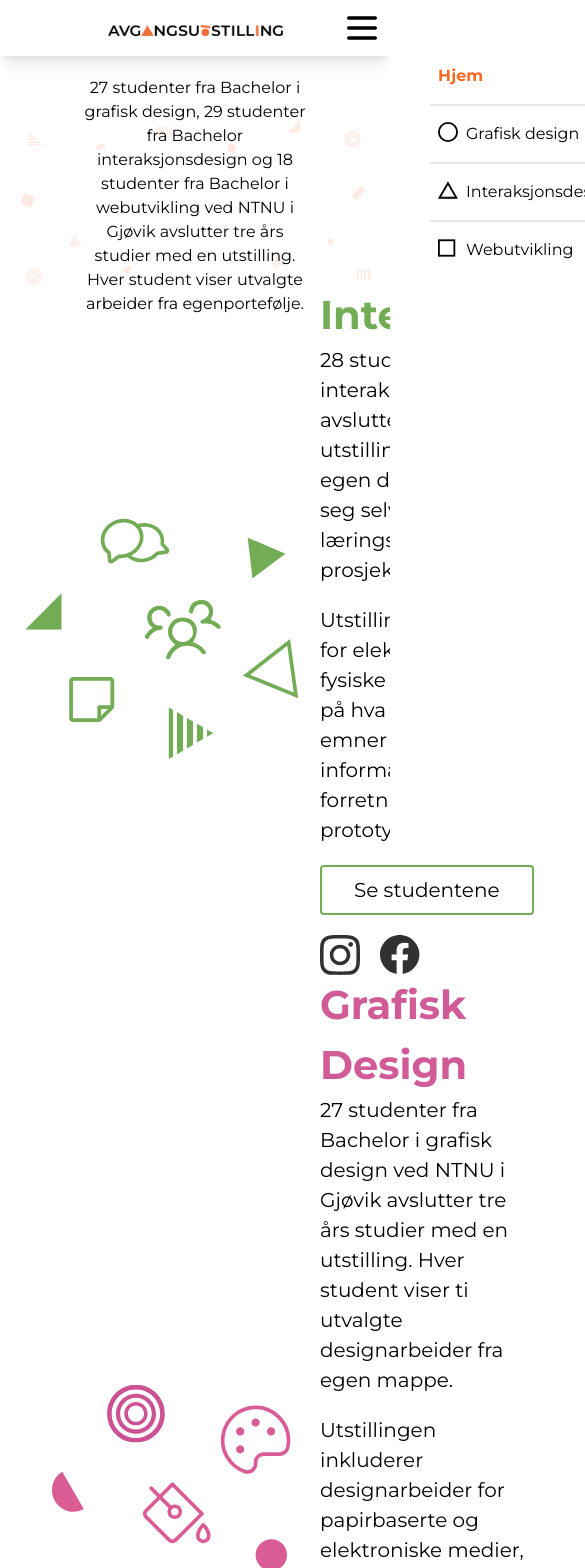
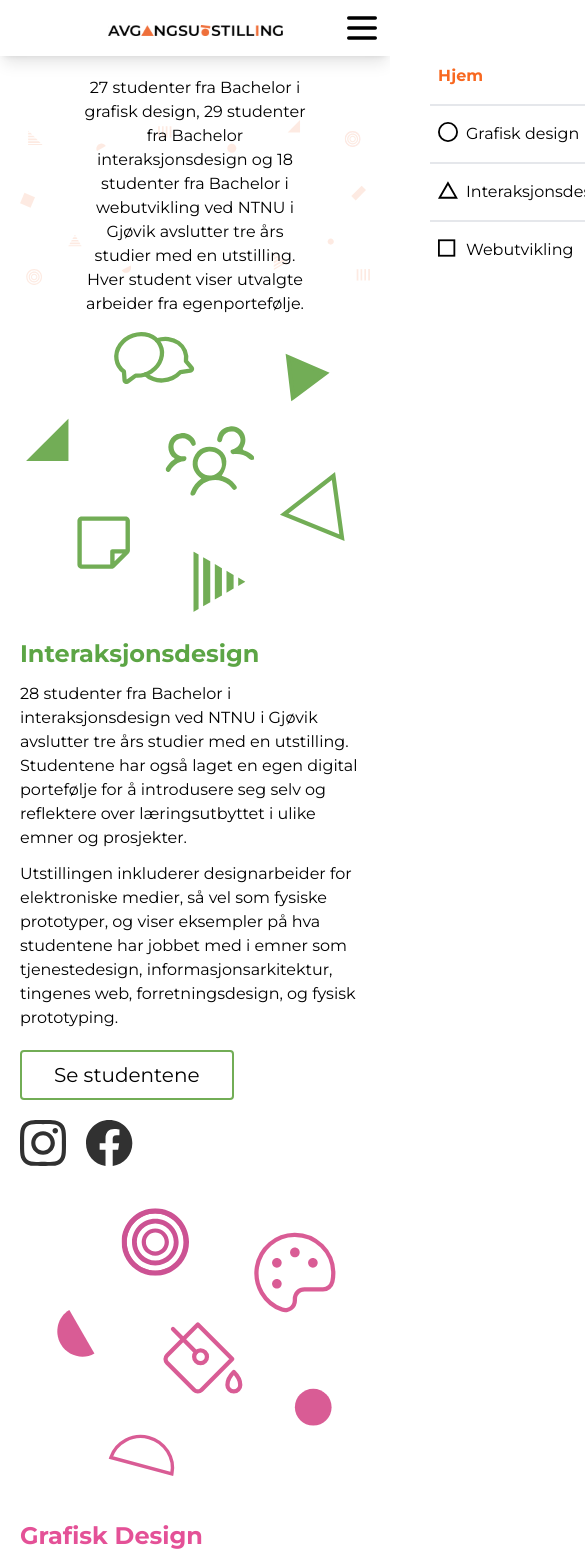
Before and after one commit to ntnu-design/ntnu-avgangsutstilling-2023, a Next.js app: page / in a window 390 px wide. Shown: the top 1568 px of the page, 585 px wide, since content can reach past the window. Built offline with nearby package versions, Linux system fonts and the light colour scheme.

Commit message:
responsive homecontent

```diff
--- a/components/studyprograminfo.tsx
+++ b/components/studyprograminfo.tsx
@@ -2,22 +2,22 @@ import Link from "next/link";
 import Image from "next/image";
 
 
-function StudyprogramInfo({ studydirection, imagestyle, imagelocation, imagealt, size, pheadstyle, studyprogram, studyprogramtext, studyprogramtext2, studybuttonstyle, page, instapage, iconalt, facebookpage, iconalt2 }) {
+function StudyprogramInfo({ studydirection, imagelocation, imagealt, pheadstyle, studyprogram, studyprogramtext, studyprogramtext2, studybuttonstyle, page, instapage, iconalt, facebookpage, iconalt2 }) {
     return (
-        <div className={studydirection}>
+        <div className={`${studydirection} mt-5`}>
             <Image
-                className={imagestyle}
                 src={imagelocation}
                 alt={imagealt}
-                width={size}
-                height={size}
+                width={0}
+                height={0}
+                style={{width: "auto", height: "auto"}}
             />
-            <div className="md:w-1/2 smd:pr-[0px] md:pr-[50px]">
-                <p className={pheadstyle}>
+            <div className="md:w-1/2 pr-[0px] md:pr-[50px] mt-5">
+                <h2 className={`${pheadstyle} mb-3`}>
                     {studyprogram}
-                </p>
-                <p className="smd:text-[15px] text-[20px]">{studyprogramtext}</p>
-                <p className="mt-5 smd:text-[15px] text-[20px]">{studyprogramtext2}</p>
+                </h2>
+                <p className="text-md sm:text-lg">{studyprogramtext}</p>
+                <p className="text-md sm:text-lg mt-3">{studyprogramtext2}</p>
                 <button className={studybuttonstyle}><Link href={page}><p className="text-[20px]">Se studentene</p></Link></button>
                 <div className="flex flex-row">
                 <Link href={`${instapage}`}>
@@ -25,8 +25,9 @@ function StudyprogramInfo({ studydirection, imagestyle, imagelocation, imagealt,
                         className="mr-5"
                         src="/instagramicon.svg"
                         alt={iconalt}
-                        width={40}
-                        height={40}
+                        width={0}
+                        height={0}
+                        style={{width: "auto", height: "auto"}}
                     />
                     </Link>
                     <Link href={`${facebookpage}`}>
@@ -34,14 +35,13 @@ function StudyprogramInfo({ studydirection, imagestyle, imagelocation, imagealt,
                         className="mr-5"
                         src="/facebookicon.svg"
                         alt={iconalt2}
-                        width={40}
-                        height={40}
+                        width={0}
+                        height={0}
+                        style={{width: "auto", height: "auto"}}
                     />
                     </Link>
                 </div>
             </div>
-
-
         </div>
     );
 }
@@ -50,12 +50,10 @@ export default function HomeContent() {
     return (
         <div>
             <StudyprogramInfo
-                studydirection={"flex sm:flex-col md:flex-row md:justify-around sm:my-32 md:my-52"}
-                imagestyle={"sm:mx-auto sm:my-20"}
+                studydirection={"flex flex-col justify-center items-center md:flex-row md:justify-between"}
                 imagelocation={"/Interaksjonsdesign_hovedside.svg"}
                 imagealt={"Interaksjonsdesign square of icons"}
-                size={300}
-                pheadstyle={"smd:text-[30px] text-[40px] text-[#72ad56] font-extrabold"}
+                pheadstyle={"text-2xl sm:text-4xl text-bixd font-bold"}
                 studyprogram={'Interaksjonsdesign'}
                 studyprogramtext={'28 studenter fra Bachelor i interaksjonsdesign ved NTNU i Gjøvik avslutter tre års studier med en utstilling. Studentene har også laget en egen digital portefølje for å introdusere seg selv og reflektere over læringsutbyttet i ulike emner og prosjekter.'}
                 studyprogramtext2={'Utstillingen inkluderer designarbeider for elektroniske medier, så vel som fysiske prototyper, og viser eksempler på hva studentene har jobbet med i emner som tjenestedesign, informasjonsarkitektur, tingenes web, forretningsdesign, og fysisk prototyping.'}
@@ -68,12 +66,10 @@ export default function HomeContent() {
             />
 
             <StudyprogramInfo
-                studydirection={"flex sm:flex-col md:flex-row-reverse md:justify-around sm:my-32 md:my-52"}
-                imagestyle={"sm:mx-auto sm:my-20"}
+                studydirection={"flex flex-col justify-center items-center md:flex-row-reverse md:justify-between"}
                 imagelocation={"/GrafiskDesign_hovedside.svg"}
                 imagealt={"Grafisk design square of icons"}
-                size={300}
-                pheadstyle={"smd:text-[30px] text-[40px] text-[#d15b96] font-extrabold"}
+                pheadstyle={"text-2xl sm:text-4xl text-bmed font-bold"}
                 studyprogram={'Grafisk Design'}
                 studyprogramtext={'27 studenter fra Bachelor i grafisk design ved NTNU i Gjøvik avslutter tre års studier med en utstilling. Hver student viser ti utvalgte designarbeider fra egen mappe.'}
                 studyprogramtext2={'Utstillingen inkluderer designarbeider for papirbaserte og elektroniske medier, samt skilt og veifinningssystemer. For eks­empel innen bedriftsprofilering, løsninger for web, mobil og nettbrett, bokdesign, tidsskriftdesign, avisdesign, kalligrafi og skriftdesign.'}
@@ -86,12 +82,10 @@ export default function HomeContent() {
             />
 
             <StudyprogramInfo
-                studydirection={"flex sm:flex-col md:flex-row md:justify-around sm:my-32 md:my-52"}
-                imagestyle={"sm:mx-auto sm:my-20"}
+                studydirection={"flex flex-col justify-center items-center md:flex-row md:justify-between"}
                 imagelocation={"/Webutvikling_hovedside.svg"}
                 imagealt={"Webutvikling square of icons"}
-                size={300}
-                pheadstyle={"smd:text-[30px] text-[40px] text-[#5a92ce] font-extrabold"}
+                pheadstyle={"text-2xl sm:text-4xl text-bwu font-bold"}
                 studyprogram={'Webutvikling'}
                 studyprogramtext={'18 studenter fra Bachelor i Webutvikling ved NTNU i Gjøvik avslutter tre års studier med en utstilling. Hver student viser et sammendrag av sine prosjekter her. Studentene har også laget en personlig nettportefølje for å introdusere seg selv og reflektere over læringsutbyttet i ulike emner og prosjekter.'}
                 studyprogramtext2={'Studentene kombinerer brukersentrerte designmetoder og web-teknologier for å løse problemer. Utstillingen inkluderer en rekke ulike arbeider fra idéskaping, konseptualisering og prototyping til utvikling og implementering.'}
@@ -104,5 +98,4 @@ export default function HomeContent() {
             />
         </div>
     );
-
 }
```
